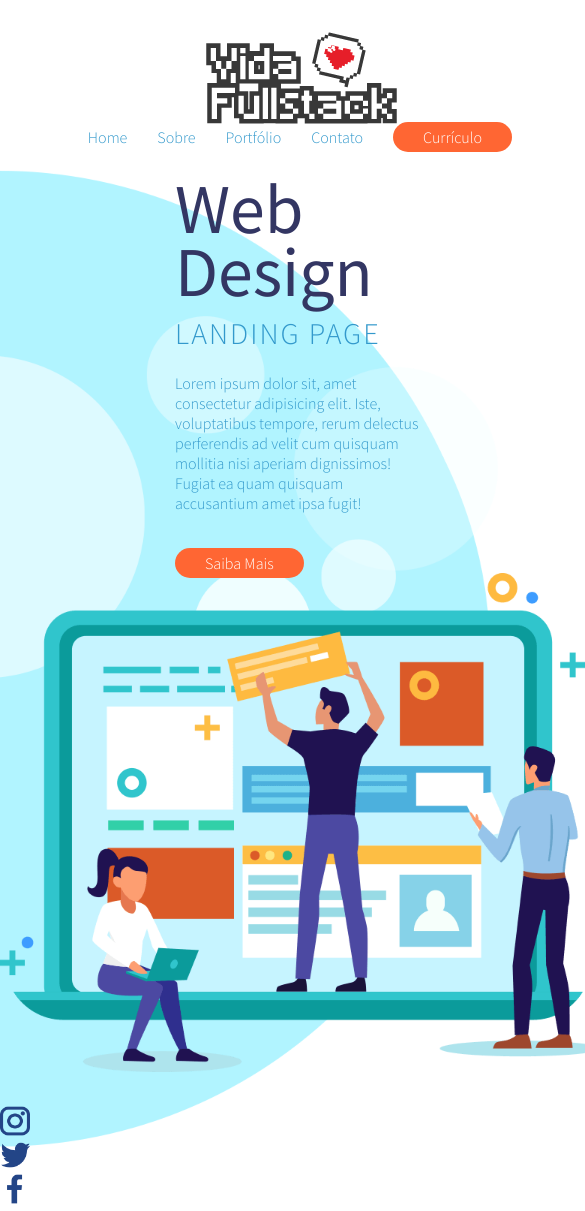
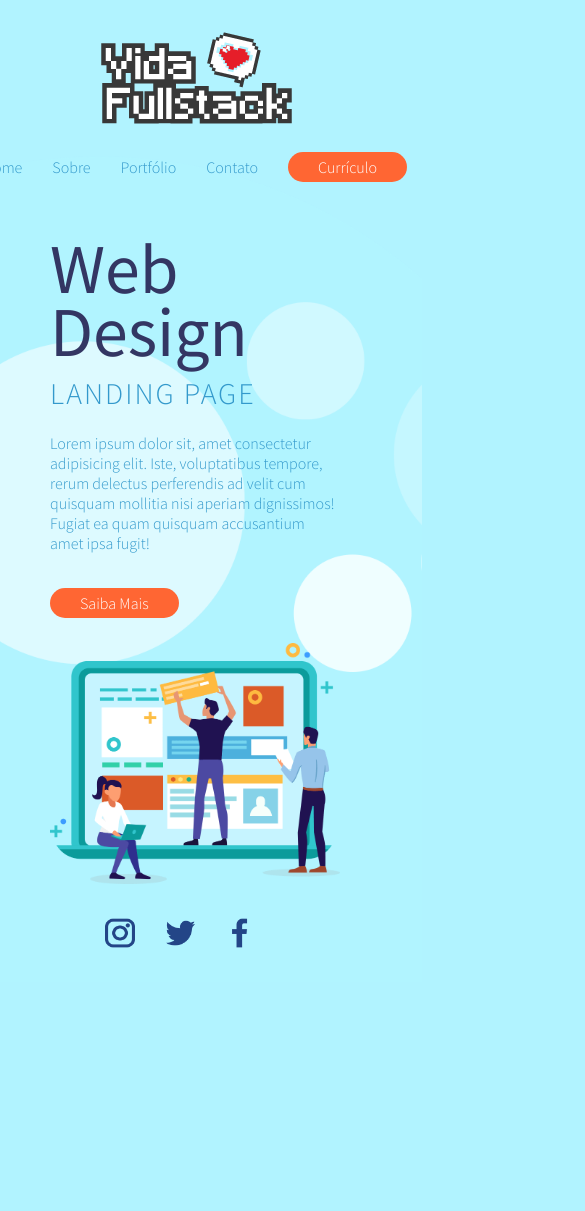
Before and after one commit to keithikun/Hands-On-Curso-Front-End-1, a plain HTML site: page Hands-on-1/index.html in a window 390 px wide. Shown: the whole page, 585 px wide, since content can reach past the window. After the commit the page ends 982 px from the top, so only its background shows below. Drawn offline with Linux system fonts and the light colour scheme.

Commit message:
Ajustando o elemento css responsivo

```diff
--- a/Hands-on-1/assets/css/bootstrap.css
+++ b/Hands-on-1/assets/css/bootstrap.css
@@ -4,7 +4,6 @@
     padding: 0;
     border: 0;
     font-size: 100%;
-    font: inherit;
     font-weight: 300;
     font-family: 'Source Sans Pro', sans-serif;
     vertical-align: baseline;
--- a/Hands-on-1/assets/css/responsive-background.css
+++ b/Hands-on-1/assets/css/responsive-background.css
@@ -1,5 +1,5 @@
 
-@media (max-width: 1900px) {
+@media (max-width: 2000px) {
     body{
         background-size: 880px;
     }
@@ -37,6 +37,6 @@
 
 @media (max-width: 1100px) {
     body{
-        background-position-x: -100px !important;
+        background-position-x: -100px;
     }
 }
--- a/Hands-on-1/assets/css/responsive-elements.css
+++ b/Hands-on-1/assets/css/responsive-elements.css
@@ -1,20 +1,25 @@
-@media(max-width: 1150px){
+@media (max-width: 1150px){
     .container{
         width: 950px;
     }
 }
 
-@media(max-width: 1024px){
+@media (max-width: 1024px){
     .container{
         width: 850px;
     }
+    .sobre-web-design figcaption img {
+        width: 600px;
+    }
 }
 
-.sobre-web-design figcaption img {
-    width: 600px;
-}
 
-@media(max-width: 915px){
+@media (max-width: 915px){
+    body{
+        background-color: #b1f3ff;
+        background-position: left top;
+    }
+
     .container{
         width: 600px;
     }
@@ -22,4 +27,33 @@
     .row{
         flex-direction: column;
     }
+
+    header nav{
+        margin: 30px 0;
+    }
+    .sobre-web-design article{
+        width: 100%;
+    }
+
+    .sobre-web-design figcaption img{
+        width: 100%;
+        margin: 30px 0 0 0;
+    }
+
+    footer .row{
+        flex-direction: row;
+        justify-content: center;
+    }
 }
+
+@media (max-width: 665px){
+    .container{
+        width: 400px;
+    }
+}
+
+@media (max-width: 450px){
+    .container{
+        width: 290px;
+    }
+}
--- a/Hands-on-1/assets/css/style.css
+++ b/Hands-on-1/assets/css/style.css
@@ -2,10 +2,10 @@
 @import url('https://fonts.googleapis.com/css2?family=Source+Sans+Pro:wght@200;300;400&display=swap');
 
 /* Components */
+@import "bootstrap.css";
 @import "header.css";
 @import "buttons.css";
 @import "main.css";
 @import "footer.css";
-@import "bootstrap.css";
+@import "responsive-background.css";
 @import "responsive-elements.css";
-@import "responsive-background.css";
```
